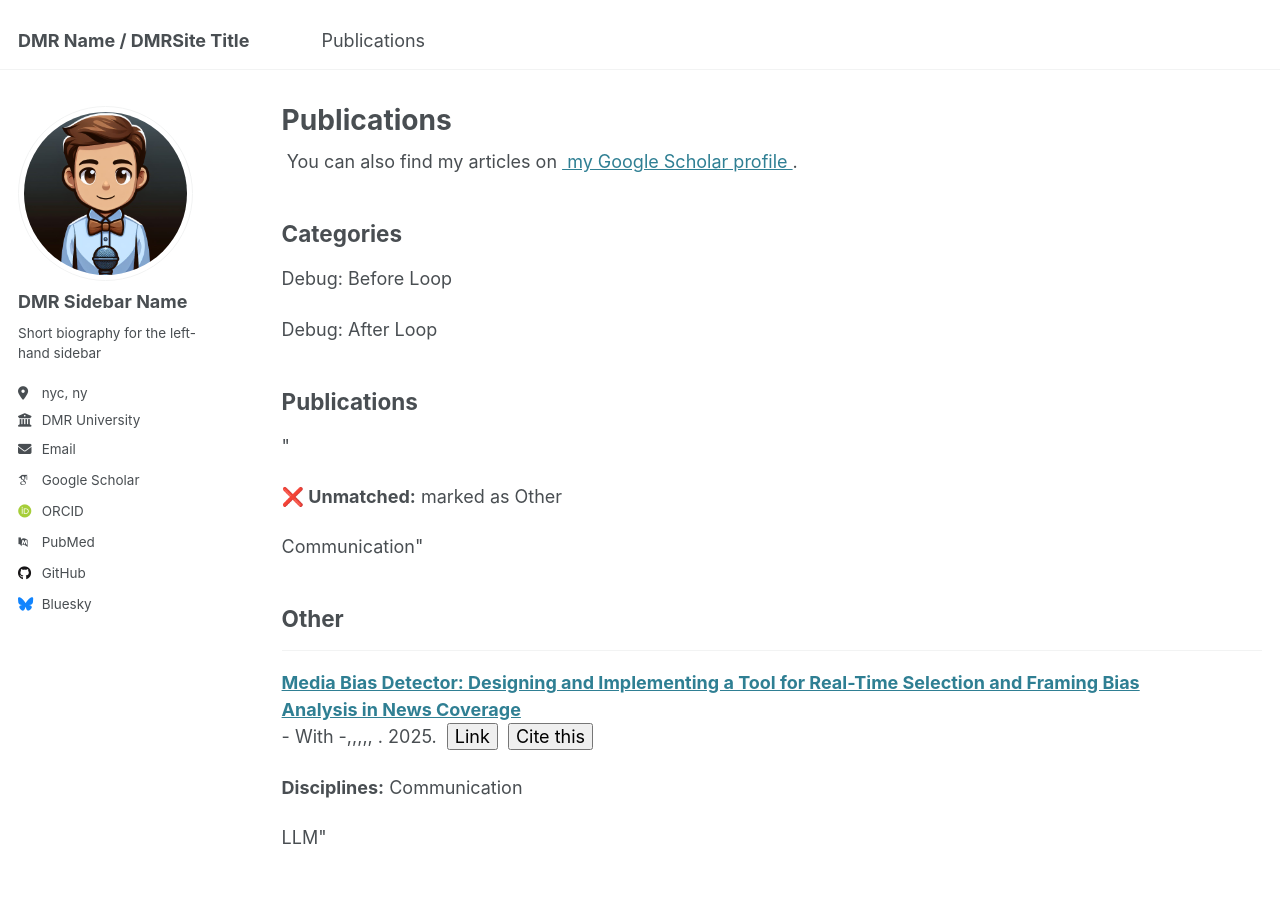
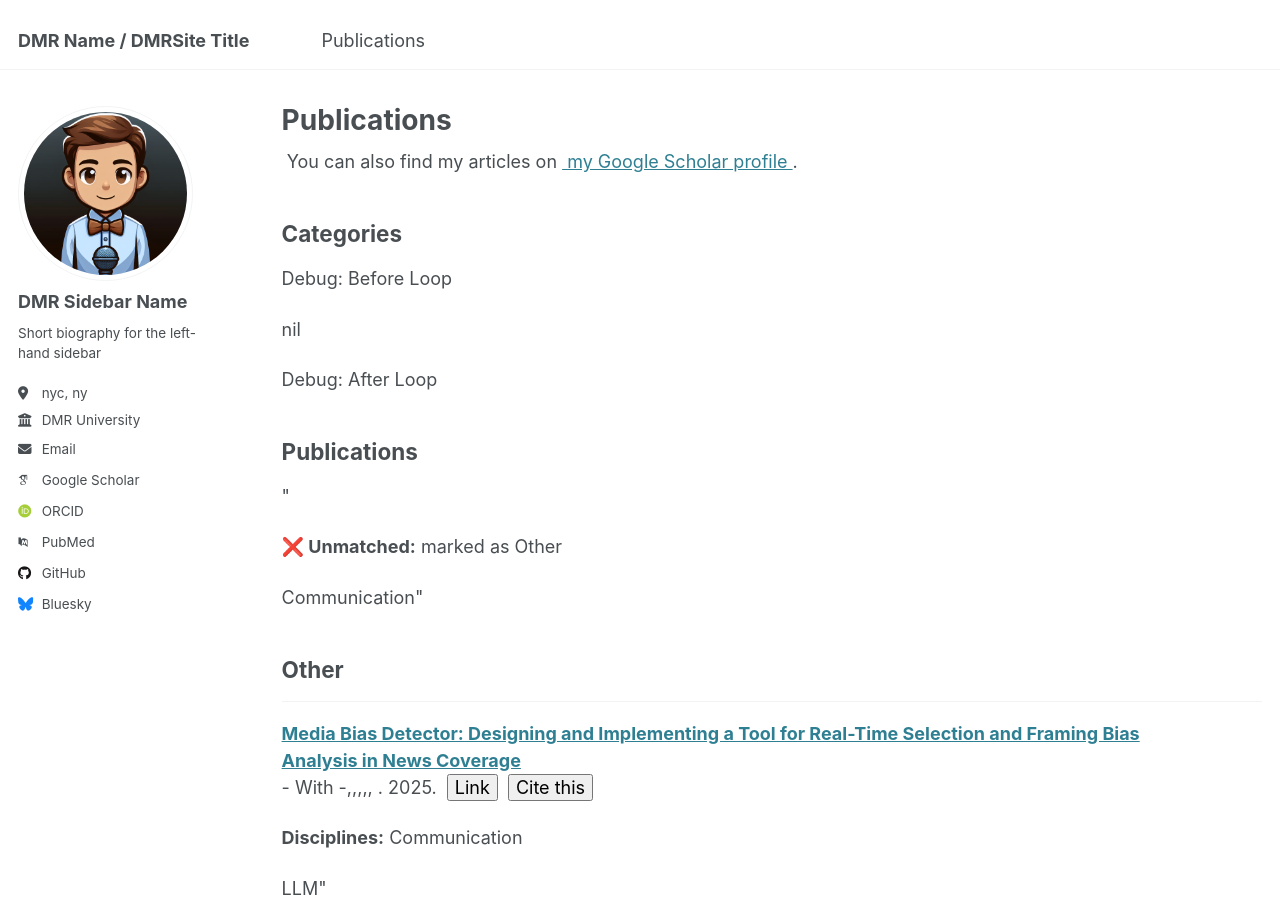
Before and after one commit to chotomirza/davidtest.github.io, a Jekyll site: the page built from _pages/publications.html, in a window 1280 px wide and 900 px high. Built offline with Jekyll 4.4.1, drawn with Linux system fonts in a browser that asks for light colours; some web fonts are replaced.

Commit message:
categorization debug  12

```diff
--- a/_pages/publications.html
+++ b/_pages/publications.html
@@ -17,18 +17,22 @@ author_profile: true
 {% include base_path %}
 
 
+
+
 {% assign category_titles = ["LLM", "Communication", "Behavioral", "Political Science", "Marketing"] %}
 
 <h2>Categories</h2>
 
 <p>Debug: Before Loop</p>
 
+<!-- Inspect the category_titles array -->
+<p>{{ category_titles | inspect }}</p>
+
 {% for category in category_titles %}
   <p>{{ category }}</p>
 {% endfor %}
 
 <p>Debug: After Loop</p>
-
 
 
 
```
